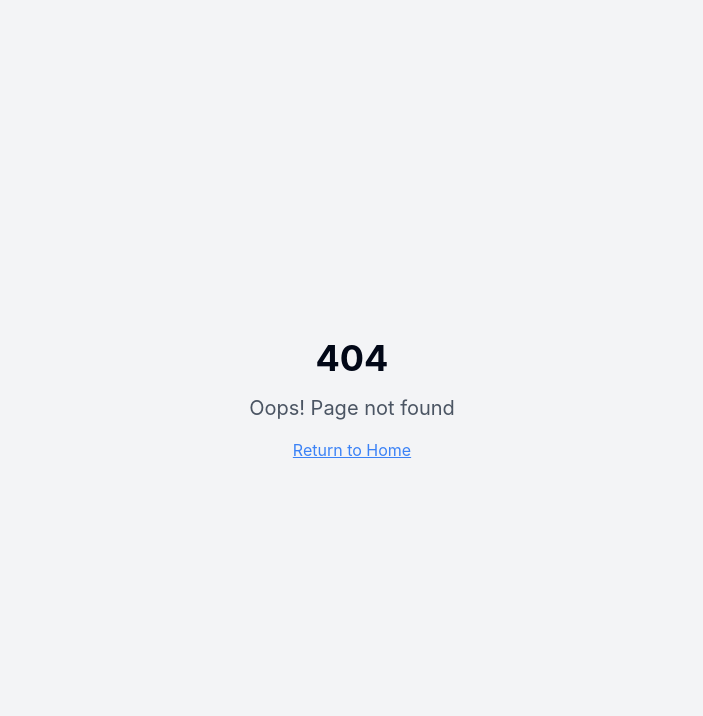
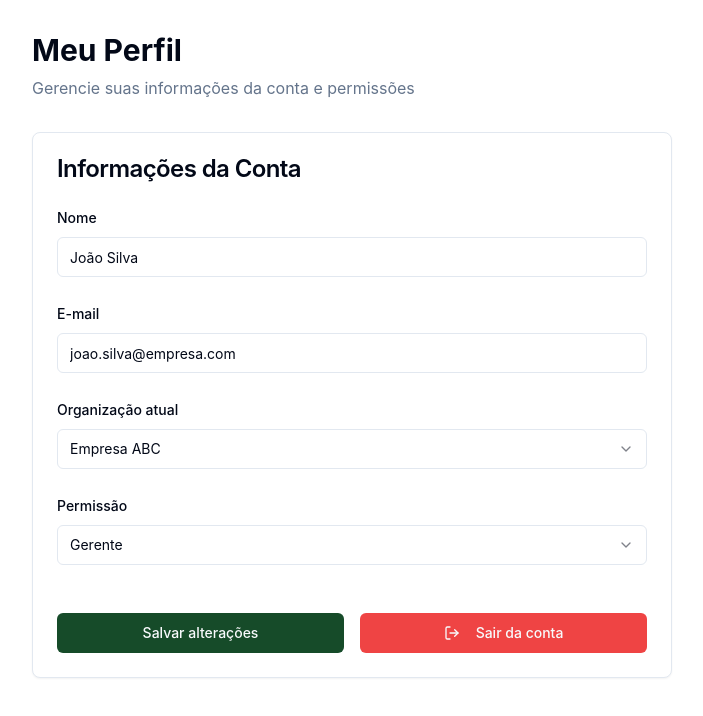
Before and after one commit to lucassantoscorrea/monitor-agro, a React (Vite) app: page /profile in a window 1280 px wide. Before the commit this address had no page. Shown: the top 716 px of the page, without its empty margins (288-991 px from the left). Built offline with nearby package versions, Linux system fonts and the light colour scheme.

Commit message:
feat: Add user profile page
Implement user profile page with required components and functionality.

```diff
--- a/src/App.tsx
+++ b/src/App.tsx
@@ -8,6 +8,7 @@ import Index from "./pages/Index";
 import NotFound from "./pages/NotFound";
 import AddProductPage from "./components/products/AddProductPage";
 import ReportViewPage from "./components/reports/ReportViewPage";
+import ProfilePage from "./components/profile/ProfilePage";
 
 const queryClient = new QueryClient();
 
@@ -21,6 +22,7 @@ const App = () => (
           <Route path="/" element={<Index />} />
           <Route path="/products/add" element={<AddProductPage />} />
           <Route path="/reports/:id" element={<ReportViewPage />} />
+          <Route path="/profile" element={<ProfilePage />} />
           {/* ADD ALL CUSTOM ROUTES ABOVE THE CATCH-ALL "*" ROUTE */}
           <Route path="*" element={<NotFound />} />
         </Routes>
--- /dev/null
+++ b/src/components/profile/ProfilePage.tsx
@@ -0,0 +1,185 @@
+
+import React, { useState } from 'react';
+import { Button } from '@/components/ui/button';
+import { Input } from '@/components/ui/input';
+import { Label } from '@/components/ui/label';
+import { Select, SelectContent, SelectItem, SelectTrigger, SelectValue } from '@/components/ui/select';
+import { Card, CardContent, CardHeader, CardTitle } from '@/components/ui/card';
+import { toast } from '@/components/ui/sonner';
+import { LogOut } from 'lucide-react';
+import { useNavigate } from 'react-router-dom';
+
+interface User {
+  name: string;
+  email: string;
+  organization: string;
+  permission: 'visualizador' | 'gerente' | 'admin';
+}
+
+const ProfilePage = () => {
+  const navigate = useNavigate();
+  const [isLoading, setIsLoading] = useState(false);
+
+  // Mock user data - in real app this would come from authentication context
+  const [user, setUser] = useState<User>({
+    name: 'João Silva',
+    email: 'joao.silva@empresa.com',
+    organization: 'Empresa ABC',
+    permission: 'gerente'
+  });
+
+  const organizations = [
+    'Empresa ABC',
+    'Tech Solutions',
+    'Inovação Corp',
+    'StartUp XYZ'
+  ];
+
+  const permissions = [
+    { value: 'visualizador', label: 'Visualizador' },
+    { value: 'gerente', label: 'Gerente' },
+    { value: 'admin', label: 'Administrador' }
+  ];
+
+  const isViewer = user.permission === 'visualizador';
+  const canEditPermissions = user.permission === 'gerente' || user.permission === 'admin';
+
+  const handleSave = async () => {
+    setIsLoading(true);
+
+    try {
+      // Simulate API call
+      await new Promise(resolve => setTimeout(resolve, 1000));
+      toast.success('Alterações salvas com sucesso!');
+    } catch (error) {
+      toast.error('Erro ao salvar alterações');
+    } finally {
+      setIsLoading(false);
+    }
+  };
+
+  const handleLogout = () => {
+    toast.success('Saindo da conta...');
+    // In real app, this would clear authentication state
+    setTimeout(() => {
+      navigate('/');
+    }, 1000);
+  };
+
+  const handleInputChange = (field: keyof User, value: string) => {
+    if (!isViewer) {
+      setUser(prev => ({ ...prev, [field]: value }));
+    }
+  };
+
+  return (
+    <div className="container mx-auto px-4 py-8 max-w-2xl">
+      <div className="mb-8">
+        <h1 className="text-3xl font-bold text-foreground">Meu Perfil</h1>
+        <p className="text-muted-foreground mt-2">
+          Gerencie suas informações da conta e permissões
+        </p>
+      </div>
+
+      <Card>
+        <CardHeader>
+          <CardTitle>Informações da Conta</CardTitle>
+        </CardHeader>
+        <CardContent className="space-y-6">
+          <div className="space-y-2">
+            <Label htmlFor="name">Nome</Label>
+            <Input
+              id="name"
+              value={user.name}
+              onChange={(e) => handleInputChange('name', e.target.value)}
+              disabled={isViewer}
+              placeholder="Digite seu nome"
+            />
+          </div>
+
+          <div className="space-y-2">
+            <Label htmlFor="email">E-mail</Label>
+            <Input
+              id="email"
+              type="email"
+              value={user.email}
+              onChange={(e) => handleInputChange('email', e.target.value)}
+              disabled={isViewer}
+              placeholder="Digite seu e-mail"
+            />
+          </div>
+
+          <div className="space-y-2">
+            <Label htmlFor="organization">Organização atual</Label>
+            <Select
+              value={user.organization}
+              onValueChange={(value) => handleInputChange('organization', value)}
+              disabled={isViewer}
+            >
+              <SelectTrigger>
+                <SelectValue placeholder="Selecione uma organização" />
+              </SelectTrigger>
+              <SelectContent>
+                {organizations.map((org) => (
+                  <SelectItem key={org} value={org}>
+                    {org}
+                  </SelectItem>
+                ))}
+              </SelectContent>
+            </Select>
+          </div>
+
+          {canEditPermissions && (
+            <div className="space-y-2">
+              <Label htmlFor="permission">Permissão</Label>
+              <Select
+                value={user.permission}
+                onValueChange={(value) => handleInputChange('permission', value as User['permission'])}
+                disabled={isViewer}
+              >
+                <SelectTrigger>
+                  <SelectValue placeholder="Selecione uma permissão" />
+                </SelectTrigger>
+                <SelectContent>
+                  {permissions.map((permission) => (
+                    <SelectItem key={permission.value} value={permission.value}>
+                      {permission.label}
+                    </SelectItem>
+                  ))}
+                </SelectContent>
+              </Select>
+            </div>
+          )}
+
+          <div className="flex flex-col sm:flex-row gap-4 pt-6">
+            <Button
+              onClick={handleSave}
+              disabled={isViewer || isLoading}
+              className="flex-1"
+            >
+              {isLoading ? 'Salvando...' : 'Salvar alterações'}
+            </Button>
+
+            <Button
+              variant="destructive"
+              onClick={handleLogout}
+              className="flex-1"
+            >
+              <LogOut className="w-4 h-4 mr-2" />
+              Sair da conta
+            </Button>
+          </div>
+
+          {isViewer && (
+            <div className="text-sm text-muted-foreground bg-muted p-3 rounded-md">
+              <strong>Aviso:</strong> Você tem permissão de visualizador.
+              Entre em contato com um gerente para editar suas informações.
+            </div>
+          )}
+        </CardContent>
+      </Card>
+    </div>
+  );
+};
+
+export default ProfilePage;
```
